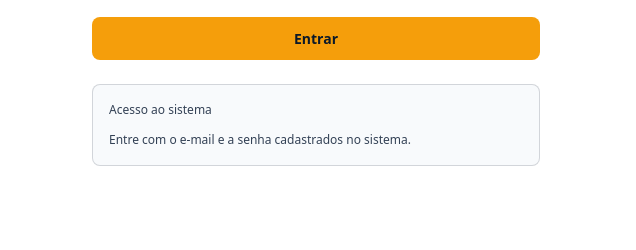
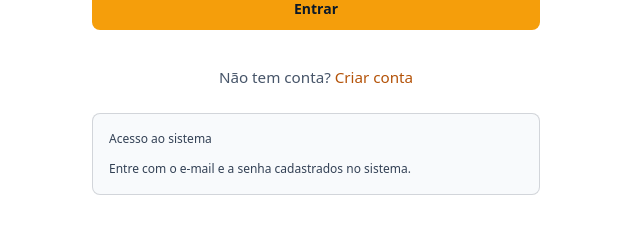
Before and after one commit to SabrinaBSilva/Climora-frontend, a website: page Climora-frontend-main/login/login.html in a window 1280 px wide. Shown: the part 452-702 px from the top of the page, 644-1280 px from the left. Drawn offline with Linux system fonts and the light colour scheme.

```diff
--- a/Climora-frontend-main/login/login.css
+++ b/Climora-frontend-main/login/login.css
@@ -112,3 +112,6 @@
   border: 1px solid var(--border); border-radius: 8px; background: rgba(245, 158, 11, 0.08);
 }
 .session-notice .demo__link { text-decoration: underline; cursor: pointer; padding: 0; }
+.form__cadastro { margin: 16px 0 0; text-align: center; color: #9db4cf; font-size: .95rem; }
+.form__cadastro { margin: 16px 0 0; text-align: center; color: var(--blue-300); font-size: .95rem; }
+.form__cadastro a { color: var(--gold); text-decoration: none; }
--- a/Climora-frontend-main/login/login.html
+++ b/Climora-frontend-main/login/login.html
@@ -52,6 +52,7 @@
           </div>
           <div class="form__error hidden" id="erro-login" role="alert">E-mail ou senha incorretos.</div>
           <button type="submit" class="form__submit">Entrar</button>
+          <p class="form__cadastro">Não tem conta? <a href="../cadastro/cadastro.html">Criar conta</a></p>
         </form>
 
         <div class="demo">
```
